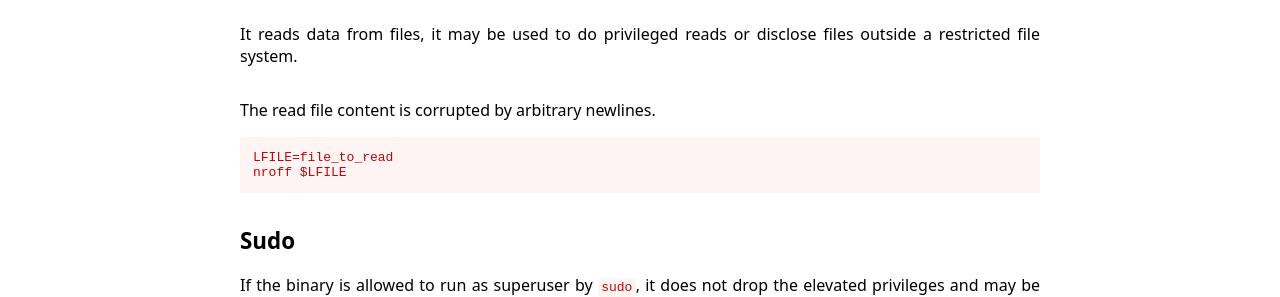
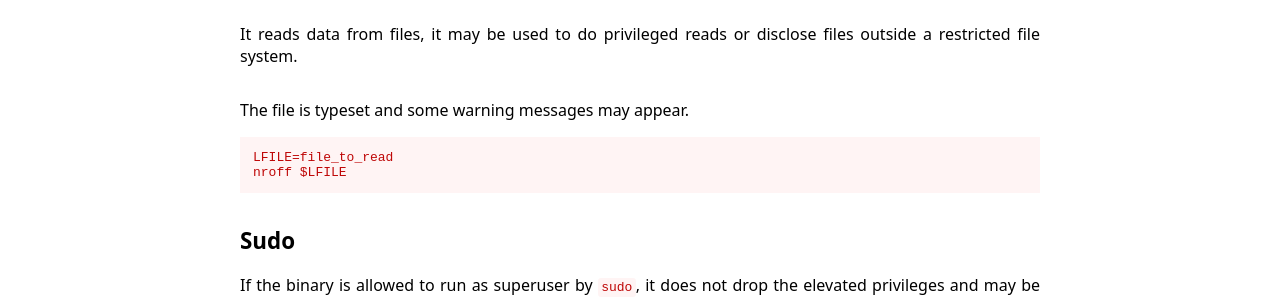
Before and after one commit to GTFOBins/GTFOBins.github.io, a Jekyll site: the page built from _gtfobins/nroff.md, in a window 1280 px wide. Shown: the part 414-711 px from the top of the page. Built offline with Jekyll 4.4.1, drawn with Linux system fonts in a browser that asks for light colours.

Commit message:
Improve the description of nroff

```diff
--- a/_gtfobins/nroff.md
+++ b/_gtfobins/nroff.md
@@ -1,7 +1,7 @@
 ---
 functions:
   file-read:
-    - description: The read file content is corrupted by arbitrary newlines.
+    - description: The file is typeset and some warning messages may appear.
       code: |
         LFILE=file_to_read
         nroff $LFILE
```
